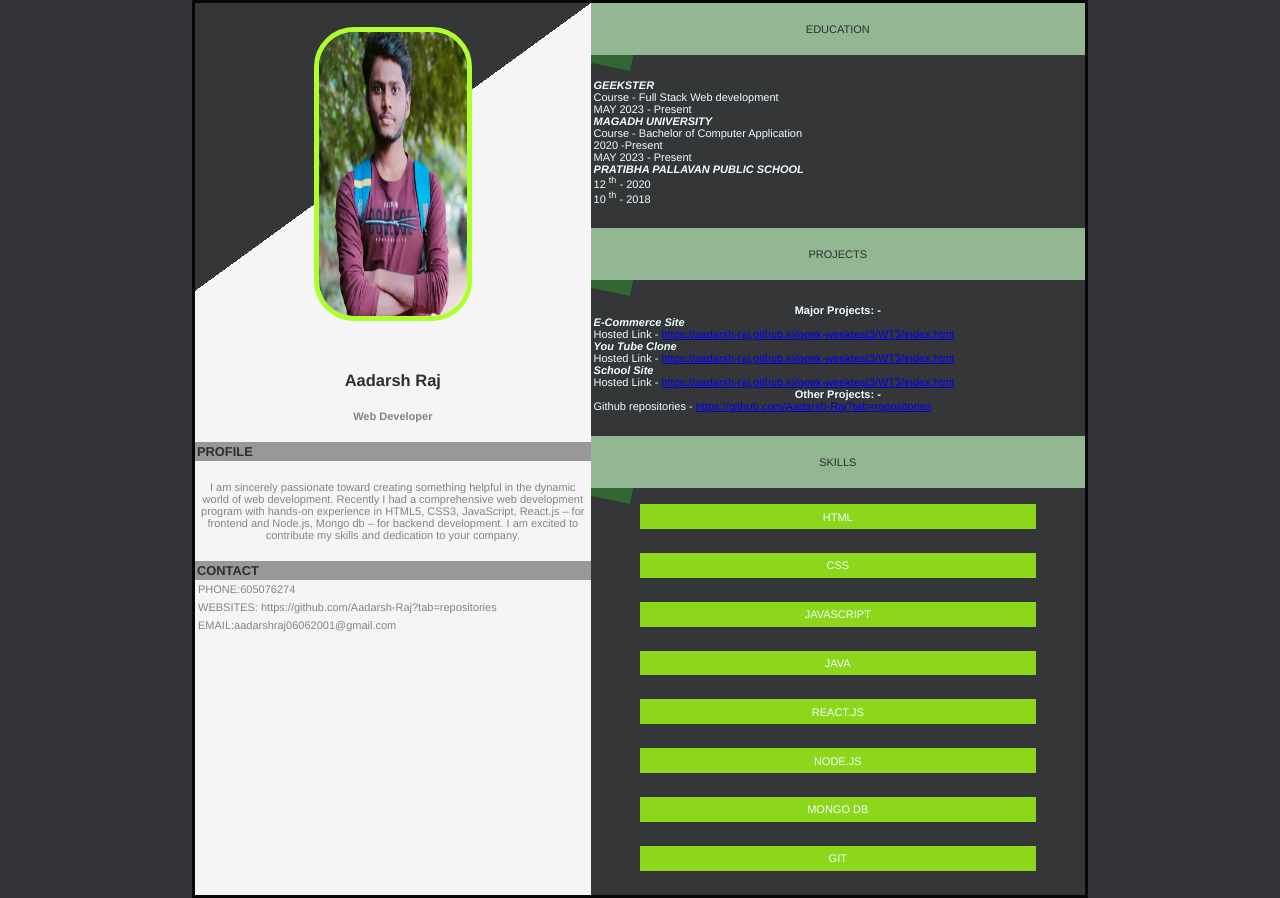
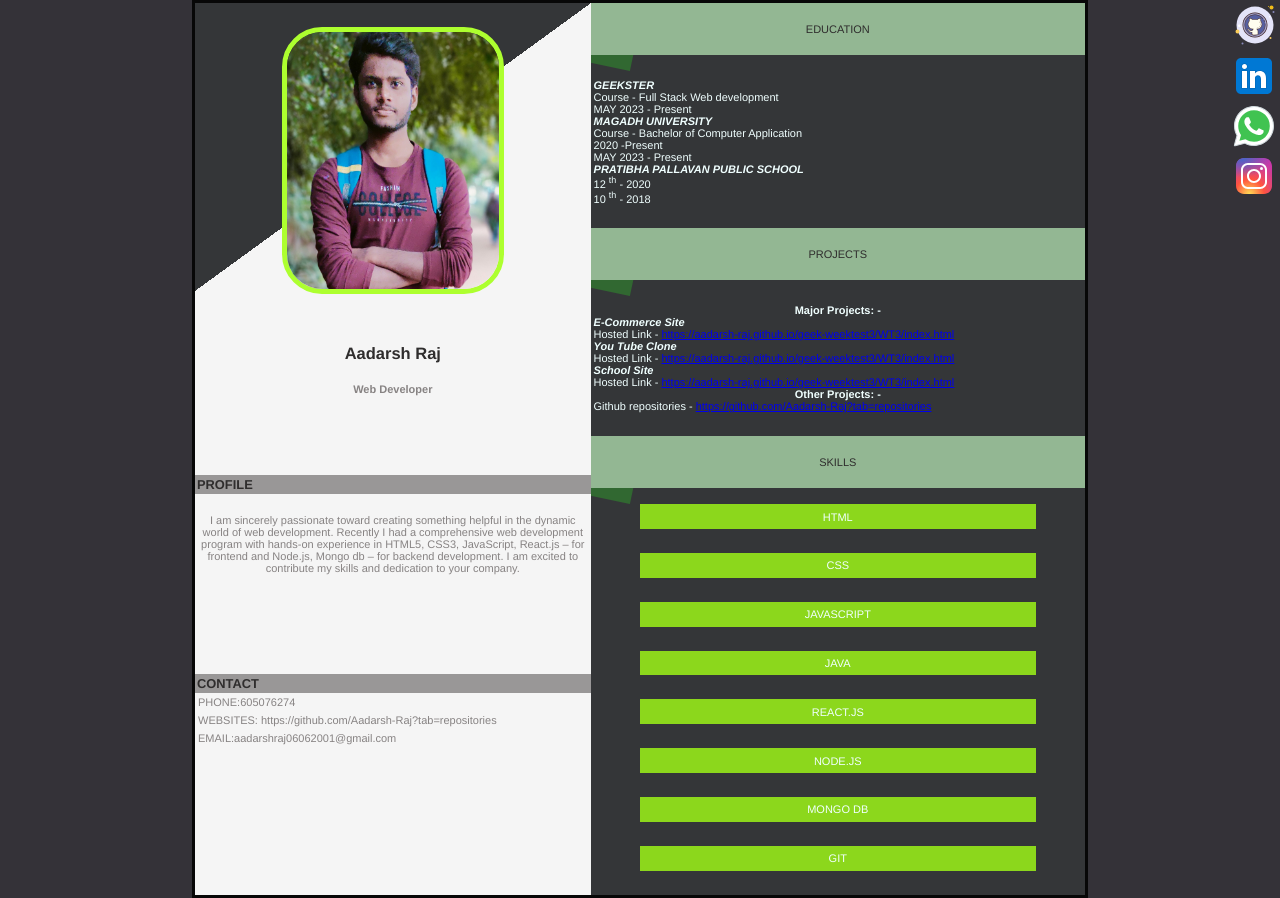
Before and after one commit to Aadarsh-Raj/myResume, a plain HTML site: page htmlfile/index.html in a window 1280 px wide. Drawn offline with Linux system fonts and the light colour scheme.

Commit message:
updated file

```diff
--- a/htmlfile/index.html
+++ b/htmlfile/index.html
@@ -9,6 +9,17 @@
 </head>
 
 <body>
+    <header class="social-media">
+        <a href="" onmouseover="socialGit()"><span class="social" id="github">Github</span><img
+                src="./icons8-github.svg" alt=""></a>
+        <a href="" onmouseover="socialLinkedin()"><span class="social"
+             id="linkedin">Linkedin</span><img src="./icons8-linkedin.svg"
+                alt=""></a>
+        <a href="" onmouseover="socialWhatsapp()"><span class="social"  id="whatsapp">Whats App</span><img src="./icons8-whatsapp.svg"
+                alt=""></a>
+        <a href="" onmouseover="socialInsta()"><span class="social"  id="instagram">Instagram</span><img src="./icons8-instagram.svg"
+                alt=""></a>
+    </header>
     <main class="main-content">
         <section class="left">
 
@@ -130,5 +141,19 @@
         </section>
     </main>
 </body>
+<script>
+    socialGit(){
+        document.getElementById("github").style.display = "visible";
+    }
+    socialLinkedin(){
+        document.getElementById("linkedin").style.display = "visible";
+    }
+    socialWhatsapp(){
+        document.getElementById("whatsapp").style.display = "visible";
+    }
+    socialInsta(){
+        document.getElementById("instagram").style.display = "visible";
+    }
+</script>
 
 </html>
--- a/htmlfile/style.css
+++ b/htmlfile/style.css
@@ -7,6 +7,21 @@ body{
     background-color: rgb(52, 50, 56);
     font-family: 'Franklin Gothic Medium', 'Arial Narrow', Arial, sans-serif;
     font-size: 11px;
+}
+.social-media{
+    display: flex;
+    flex-direction: column;
+    position: fixed;
+    right: 0px;
+    z-index: 5;
+    animation-name: slider;
+animation-duration: 4s;
+}
+.social{
+    display: none;
+    text-align: right;
+    font-style: none;
+    color: white;
 }
 .main-content{
     display: flex;
@@ -46,6 +61,8 @@ body{
     border-radius: 40px;
     border-color: greenyellow;
     border-width: 5px;
+    width: 56%;
+    height: 30%;
 }
 .info p{
     margin: 1.25rem;
@@ -64,6 +81,7 @@ body{
 .profile{
     font-size: 11px;
     color: rgb(135, 131, 131);
+    margin: 5rem 0;
 
 }
 .profile p{
@@ -73,9 +91,7 @@ body{
     text-align: left;
     padding: 3px;
 }
-/* .right{
 
-} */
 .heading-container{
     background-color: rgb(147, 183, 147);
     color: #2f2d2d;
@@ -101,7 +117,9 @@ body{
     margin-bottom: 1.5rem;
 
 }
-
+.right p dl dt{
+    font-weight: 300;
+}
 .project h4{
      text-align: left;
      margin: 5px;
@@ -129,3 +147,13 @@ body{
     margin: 1rem auto 8px auto;
     padding: 0.4rem;
 }
+
+
+@keyframes slider {
+    from{
+        top:-190px;
+    }
+    to{
+        top:0;
+    }
+}
```
Also changed, not shown: htmlfile/icons8-github.svg (added), htmlfile/icons8-instagram.svg (added), htmlfile/icons8-linkedin.svg (added), htmlfile/icons8-whatsapp.svg (added).
